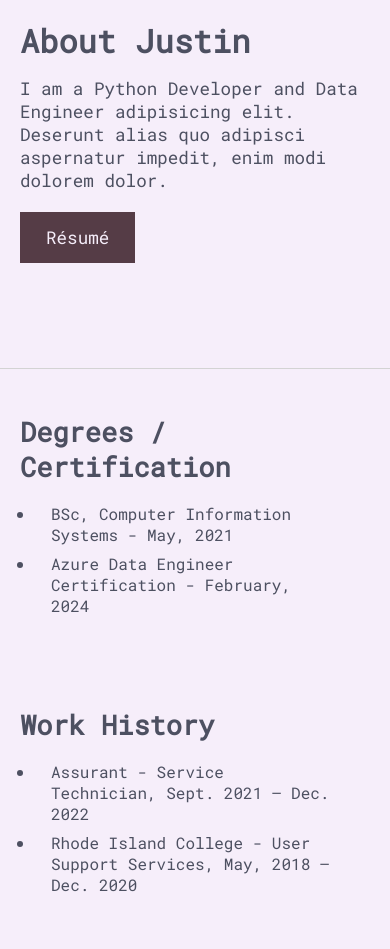
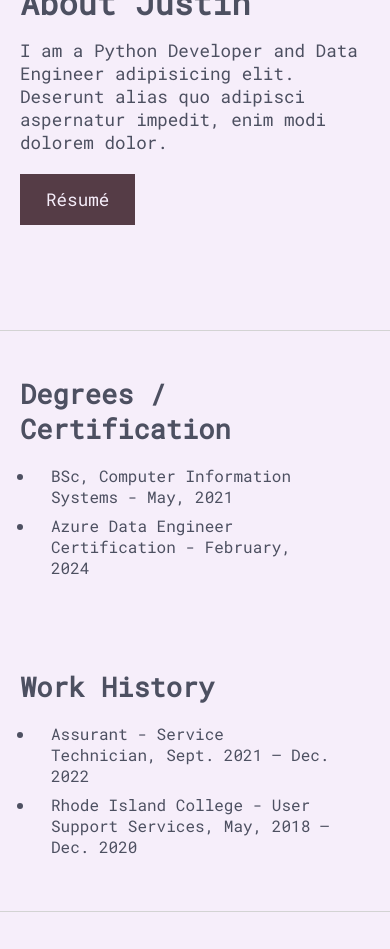
Before and after one commit to sandocodes/personal_portfolio, a Django app: page /about-me/ in a window 390 px wide. Shown: the part 435-1384 px from the top of the page. Run offline with Django 5.2, Linux system fonts and the light colour scheme; data that the repository does not hold is empty; some libraries are stand-ins or nearby versions.

Commit message:
Update about_styles.css

```diff
--- a/portfolio/website/static/about_styles.css
+++ b/portfolio/website/static/about_styles.css
@@ -220,7 +220,8 @@
     .about_page .about_hero {
         display: flex;
         flex-direction: column;
-        margin: 30px 0;
+        gap: 0.5em;
+        margin: 0;
     }
 
     .about_page .about_hero .img_div {
```
